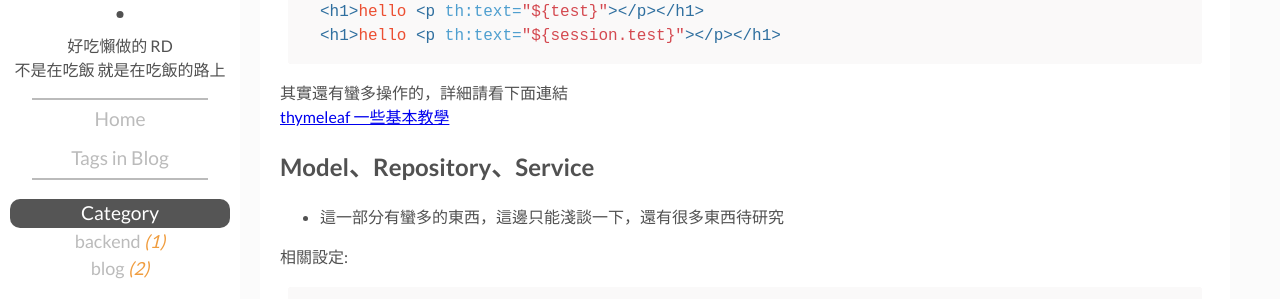
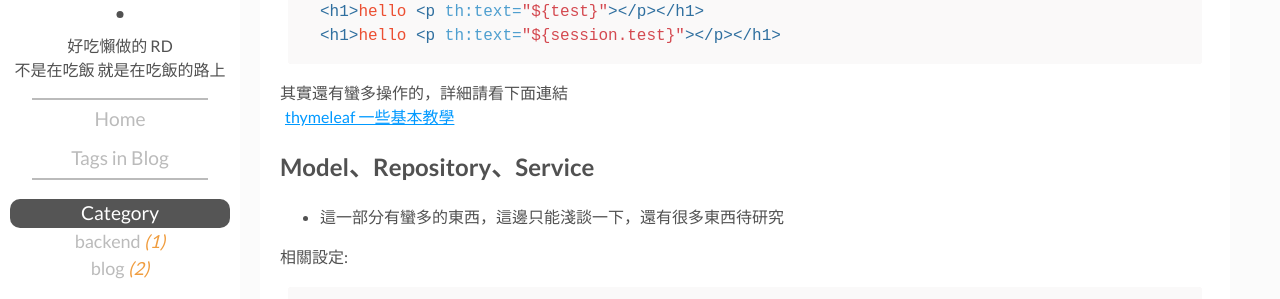
Before and after one commit to Bingdoal/bingdoal.github.io, a Jekyll site: the page built from _posts/2020-10-27-spring-boot-begining.md, in a window 1280 px wide and 1400 px high, scrolled down 5059 px. Shown: the part 151-450 px from the top of the window. Built offline with Jekyll 4.4.1, drawn with Linux system fonts in a browser that asks for light colours; comment, search, counter and statistics services are not loaded.

Commit message:
Adjust post content a tag style

```diff
--- a/assets/css/main.css
+++ b/assets/css/main.css
@@ -1615,3 +1615,23 @@ a.newer-posts:hover {
   font-size  : xx-large;
   color      : #ec4f32;
 }
+
+.page-content a {
+  margin: 5px;
+}
+
+.page-content a:link {
+  color: #09f;
+}
+
+.page-content a:visited {
+  color: hotpink;
+}
+
+.page-content a:hover {
+  color: rgb(8, 101, 163);
+}
+
+.page-content a:active {
+  color: rgb(91, 182, 243);
+}
```
